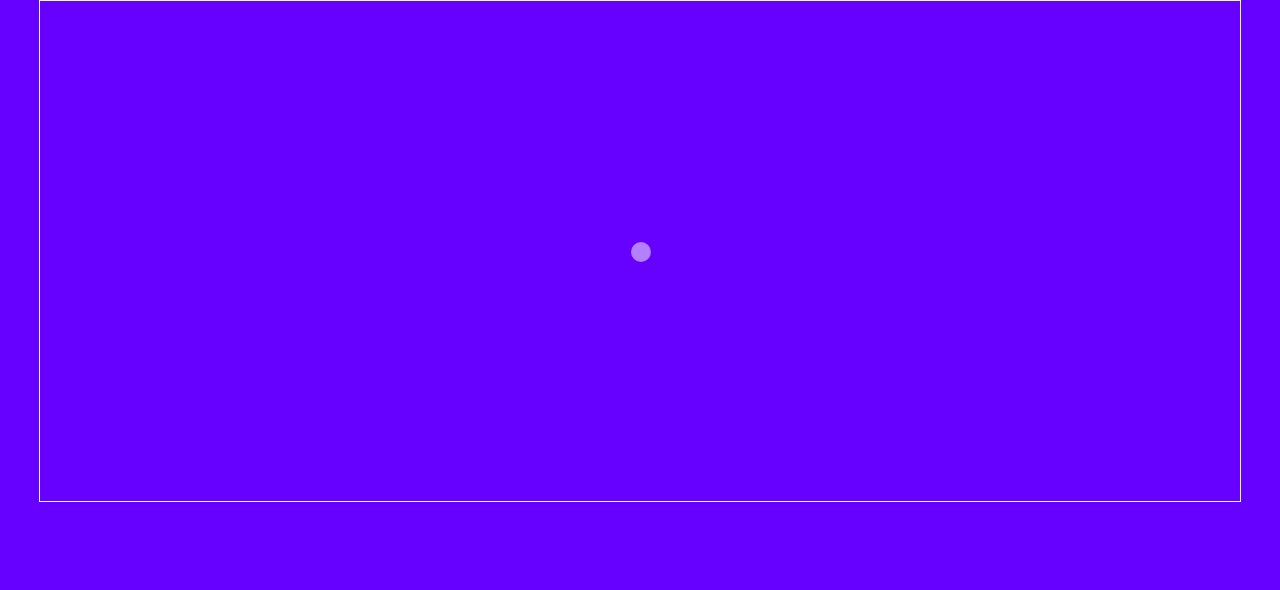
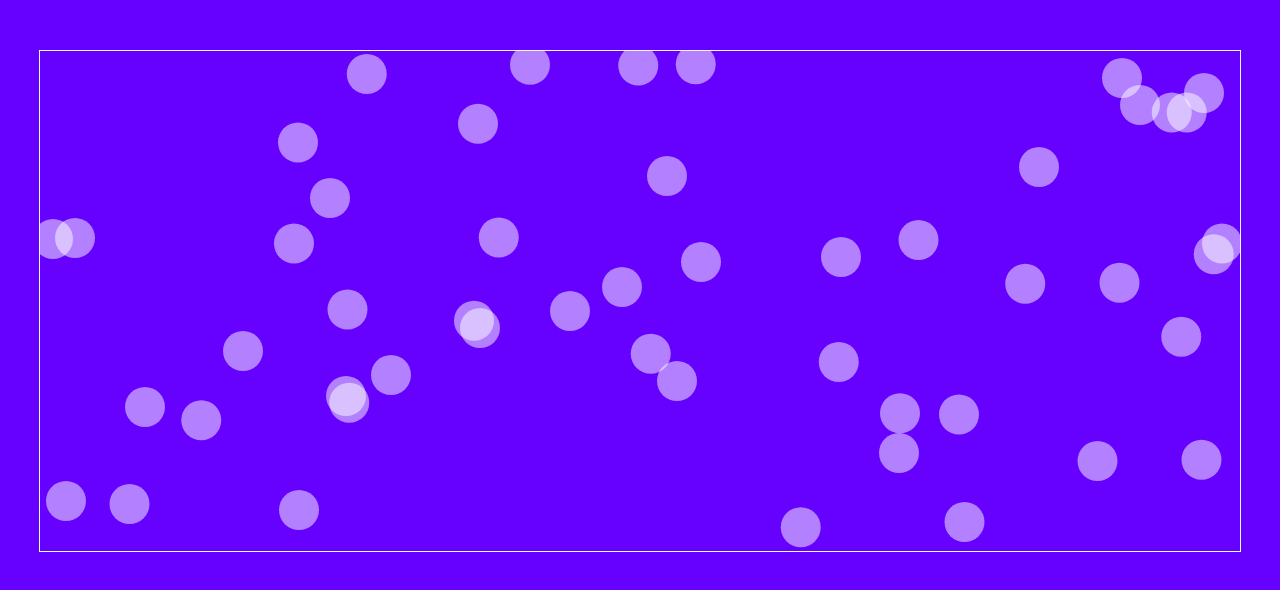
Before and after one commit to byrdsean/html-canvas, a plain HTML site: page particle-header/index.html in a window 1280 px wide. Drawn offline with Linux system fonts and the light colour scheme.

Commit message:
Particles appear randomly on canvas and bounce when it hits the confines.

```diff
--- /dev/null
+++ b/particle-header/js/mathUtils.js
@@ -0,0 +1,4 @@
+export function randomBetweenTwoIntegers(min, max) {
+  //https://developer.mozilla.org/en-US/docs/Web/JavaScript/Reference/Global_Objects/Math/random#getting_a_random_number_between_two_values
+  return Math.random() * (max - min) + min;
+}
--- a/particle-header/js/particle.js
+++ b/particle-header/js/particle.js
@@ -1,16 +1,60 @@
+import { randomBetweenTwoIntegers } from "./mathUtils.js";
+
 class Particle {
-  constructor(x_position, y_position, ctx) {
-    this.x_position = x_position;
-    this.y_position = y_position;
+  constructor(ctx) {
     this.ctx = ctx;
+
+    this.radius = 20;
+    this.setXYPos();
+
+    this.x_direction = this.getDirection();
+    this.y_direction = this.getDirection();
+  }
+
+  getDirection() {
+    const directions = [-1, -0.75, -0.5, -0.25, 0.25, 0.5, 0.75, 1];
+    return directions[Math.floor(Math.random() * directions.length)];
+  }
+
+  setXYPos() {
+    do {
+      this.x_position = Math.floor(Math.random() * this.ctx.width);
+    } while (this.x_position <= 0);
+    do {
+      this.y_position = Math.floor(Math.random() * this.ctx.height);
+    } while (this.y_position <= 0);
+
+    const x_rightBound = this.x_position + this.radius;
+    if (this.ctx.width < x_rightBound) {
+      this.x_position -= x_rightBound - this.ctx.width;
+    }
+
+    const y_rightBound = this.y_position + this.radius;
+    if (this.ctx.height < y_rightBound) {
+      this.y_position -= y_rightBound - this.ctx.height;
+    }
   }
 
   draw() {
     this.ctx.save();
     this.ctx.fillStyle = "rgba(255, 255, 255, 0.5)";
-    this.ctx.arc(this.x_position, this.y_position, 10, 0, Math.PI * 2);
+    this.ctx.beginPath();
+    this.ctx.arc(this.x_position, this.y_position, this.radius, 0, Math.PI * 2);
     this.ctx.fill();
     this.ctx.restore();
+  }
+
+  update() {
+    this.x_position += this.x_direction;
+    this.y_position += this.y_direction;
+
+    const x_leftBound = this.x_position <= this.radius;
+    const x_rightBound = this.ctx.width <= this.x_position + this.radius;
+    if (x_leftBound || x_rightBound) this.x_direction *= -1;
+
+    const y_leftBound = this.y_position <= this.radius;
+    const y_rightBound = this.ctx.height <= this.y_position + this.radius;
+    if (y_leftBound || y_rightBound) this.y_direction *= -1;
   }
 }
 
--- a/particle-header/js/scripts.js
+++ b/particle-header/js/scripts.js
@@ -4,23 +4,21 @@ import { getCanvas2DContext } from "./canvasUtils.js";
 //Get the canvas data
 const { ctx, width, height } = getCanvas2DContext("headerCanvas");
 
-const MAX_PARTICLE = 1;
+const MAX_PARTICLE = 50;
 const allParticles = [];
 
 function animate(timestamp) {
   ctx.clearRect(0, 0, width, height);
 
   if (allParticles.length < MAX_PARTICLE) {
-    //Draw a particle in the center of the canvas
-    const particle = new Particle(
-      Math.floor(width / 2),
-      Math.floor(height / 2),
-      ctx
-    );
+    const particle = new Particle(ctx);
     allParticles.push(particle);
   }
 
-  allParticles.forEach((particle) => particle.draw());
+  allParticles.forEach((particle) => {
+    particle.draw();
+    particle.update();
+  });
 
   // console.log(timestamp);
   requestAnimationFrame(animate);
--- a/particle-header/styles/styles.css
+++ b/particle-header/styles/styles.css
@@ -9,6 +9,7 @@ body {
   overflow-x: hidden;
   display: flex;
   justify-content: center;
+  margin-top: 50px;
 }
 
 #headerCanvas {
```
